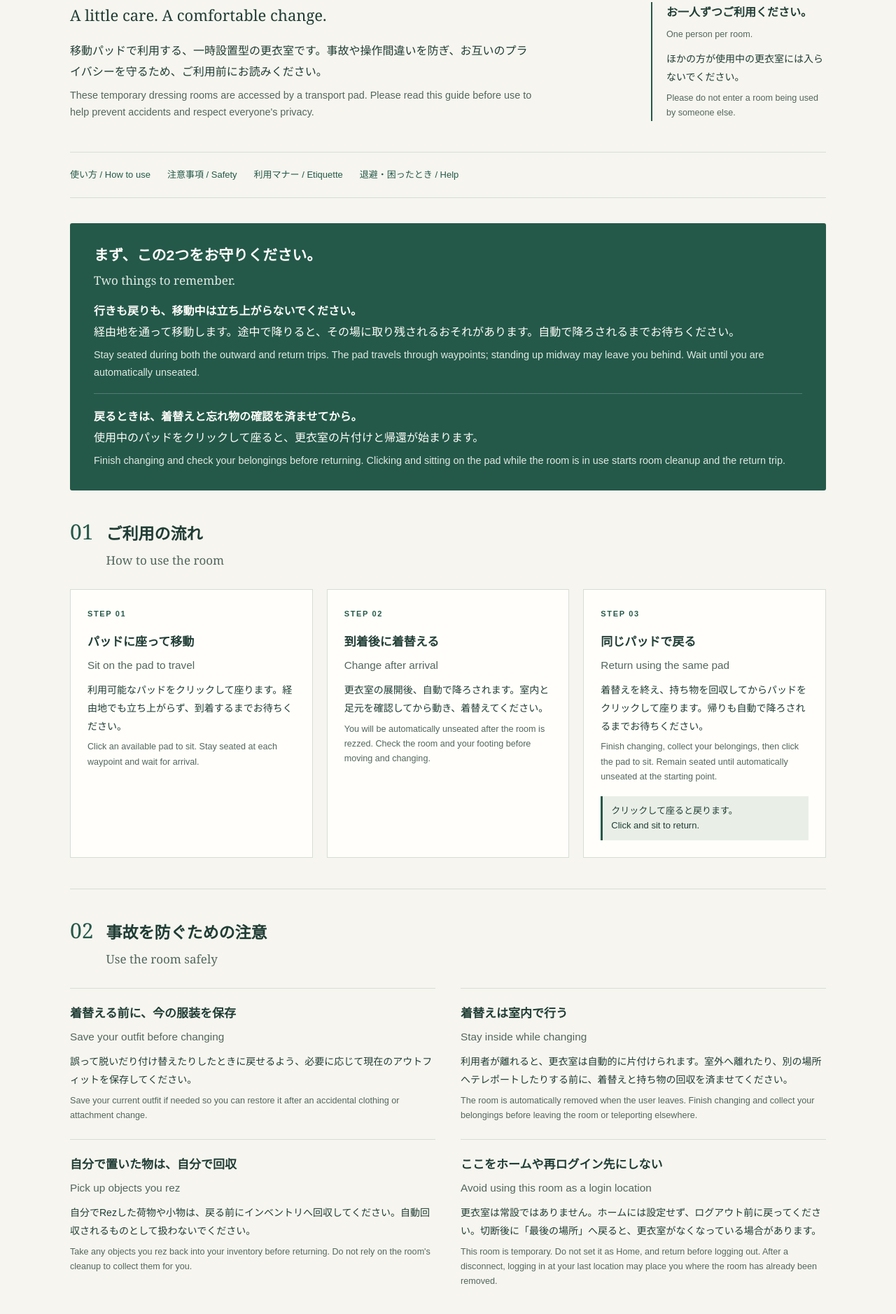
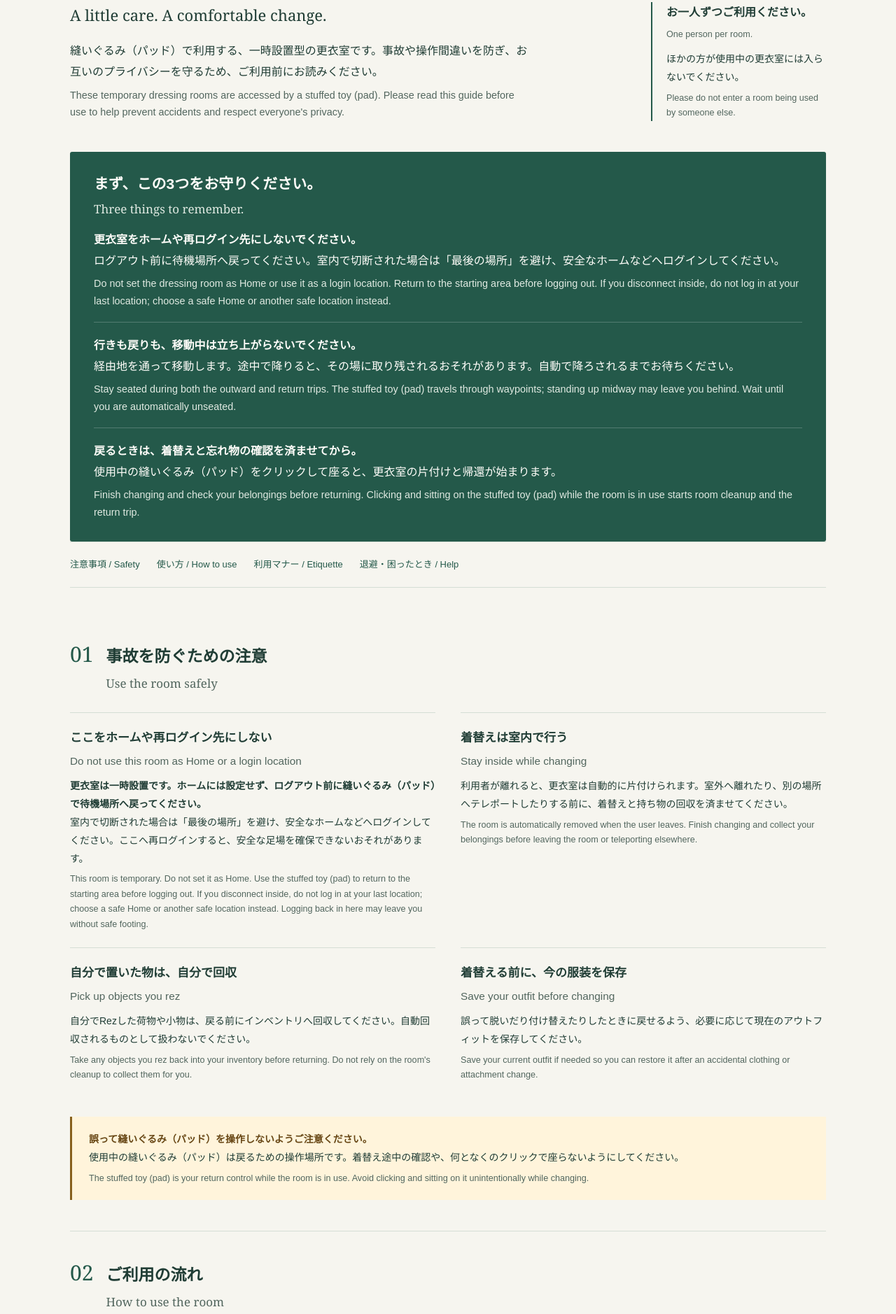
Before and after one commit to kawaiikagari/JAPAN-HIROBA-DRESSING-ROOM-USER-MANUARL, a plain HTML site: page index.html in a window 1280 px wide. Shown: the part 353-2231 px from the top of the page at 70% size. Drawn offline with Linux system fonts and the light colour scheme.

Commit message:
Update index.html

```diff
--- a/index.html
+++ b/index.html
@@ -120,7 +120,7 @@
         <p class="eyebrow" lang="en">SAFETY &amp; ETIQUETTE</p>
         <h1>気持ちよく、安心して<br>着替えるために。</h1>
         <p class="subtitle" lang="en">A little care. A comfortable change.</p>
-        <p class="intro">移動パッドで利用する、一時設置型の更衣室です。事故や操作間違いを防ぎ、お互いのプライバシーを守るため、ご利用前にお読みください。<span class="en" lang="en">These temporary dressing rooms are accessed by a transport pad. Please read this guide before use to help prevent accidents and respect everyone's privacy.</span></p>
+        <p class="intro">縫いぐるみ（パッド）で利用する、一時設置型の更衣室です。事故や操作間違いを防ぎ、お互いのプライバシーを守るため、ご利用前にお読みください。<span class="en" lang="en">These temporary dressing rooms are accessed by a stuffed toy (pad). Please read this guide before use to help prevent accidents and respect everyone's privacy.</span></p>
       </div>
       <aside class="hero-note">
         <strong>お一人ずつご利用ください。</strong>
@@ -128,34 +128,35 @@
         <p style="margin-top:12px">ほかの方が使用中の更衣室には入らないでください。<span class="en" lang="en">Please do not enter a room being used by someone else.</span></p>
       </aside>
     </div>
+    <aside class="priority" aria-labelledby="essential-title">
+      <h2 id="essential-title">まず、この3つをお守りください。<span class="en" lang="en">Three things to remember.</span></h2>
+      <p><strong>更衣室をホームや再ログイン先にしないでください。</strong><br>ログアウト前に待機場所へ戻ってください。室内で切断された場合は「最後の場所」を避け、安全なホームなどへログインしてください。<span class="en" lang="en">Do not set the dressing room as Home or use it as a login location. Return to the starting area before logging out. If you disconnect inside, do not log in at your last location; choose a safe Home or another safe location instead.</span></p>
+      <p><strong>行きも戻りも、移動中は立ち上がらないでください。</strong><br>経由地を通って移動します。途中で降りると、その場に取り残されるおそれがあります。自動で降ろされるまでお待ちください。<span class="en" lang="en">Stay seated during both the outward and return trips. The stuffed toy (pad) travels through waypoints; standing up midway may leave you behind. Wait until you are automatically unseated.</span></p>
+      <p><strong>戻るときは、着替えと忘れ物の確認を済ませてから。</strong><br>使用中の縫いぐるみ（パッド）をクリックして座ると、更衣室の片付けと帰還が始まります。<span class="en" lang="en">Finish changing and check your belongings before returning. Clicking and sitting on the stuffed toy (pad) while the room is in use starts room cleanup and the return trip.</span></p>
+    </aside>
     <nav aria-label="ページ内案内 / Page navigation">
+      <a href="#safety">注意事項 / <span lang="en">Safety</span></a>
       <a href="#howto">使い方 / <span lang="en">How to use</span></a>
-      <a href="#safety">注意事項 / <span lang="en">Safety</span></a>
       <a href="#manners">利用マナー / <span lang="en">Etiquette</span></a>
       <a href="#help">退避・困ったとき / <span lang="en">Help</span></a>
     </nav>
-    <aside class="priority" aria-labelledby="essential-title">
-      <h2 id="essential-title">まず、この2つをお守りください。<span class="en" lang="en">Two things to remember.</span></h2>
-      <p><strong>行きも戻りも、移動中は立ち上がらないでください。</strong><br>経由地を通って移動します。途中で降りると、その場に取り残されるおそれがあります。自動で降ろされるまでお待ちください。<span class="en" lang="en">Stay seated during both the outward and return trips. The pad travels through waypoints; standing up midway may leave you behind. Wait until you are automatically unseated.</span></p>
-      <p><strong>戻るときは、着替えと忘れ物の確認を済ませてから。</strong><br>使用中のパッドをクリックして座ると、更衣室の片付けと帰還が始まります。<span class="en" lang="en">Finish changing and check your belongings before returning. Clicking and sitting on the pad while the room is in use starts room cleanup and the return trip.</span></p>
-    </aside>
-    <section id="howto" aria-labelledby="howto-title">
-      <div class="section-heading"><span class="number" aria-hidden="true">01</span><h2 id="howto-title">ご利用の流れ<span class="en" lang="en">How to use the room</span></h2></div>
-      <ol class="steps">
-        <li><h3>パッドに座って移動<span class="en" lang="en">Sit on the pad to travel</span></h3><p>利用可能なパッドをクリックして座ります。経由地でも立ち上がらず、到着するまでお待ちください。<span class="en" lang="en">Click an available pad to sit. Stay seated at each waypoint and wait for arrival.</span></p></li>
-        <li><h3>到着後に着替える<span class="en" lang="en">Change after arrival</span></h3><p>更衣室の展開後、自動で降ろされます。室内と足元を確認してから動き、着替えてください。<span class="en" lang="en">You will be automatically unseated after the room is rezzed. Check the room and your footing before moving and changing.</span></p></li>
-        <li><h3>同じパッドで戻る<span class="en" lang="en">Return using the same pad</span></h3><p>着替えを終え、持ち物を回収してからパッドをクリックして座ります。帰りも自動で降ろされるまでお待ちください。<span class="en" lang="en">Finish changing, collect your belongings, then click the pad to sit. Remain seated until automatically unseated at the starting point.</span></p><span class="return-label">クリックして座ると戻ります。<br><span lang="en">Click and sit to return.</span></span></li>
-      </ol>
-    </section>
     <section id="safety" aria-labelledby="safety-title">
-      <div class="section-heading"><span class="number" aria-hidden="true">02</span><h2 id="safety-title">事故を防ぐための注意<span class="en" lang="en">Use the room safely</span></h2></div>
+      <div class="section-heading"><span class="number" aria-hidden="true">01</span><h2 id="safety-title">事故を防ぐための注意<span class="en" lang="en">Use the room safely</span></h2></div>
       <div class="rules">
-        <article class="rule"><h3>着替える前に、今の服装を保存<span class="en" lang="en">Save your outfit before changing</span></h3><p>誤って脱いだり付け替えたりしたときに戻せるよう、必要に応じて現在のアウトフィットを保存してください。<span class="en" lang="en">Save your current outfit if needed so you can restore it after an accidental clothing or attachment change.</span></p></article>
+        <article class="rule"><h3>ここをホームや再ログイン先にしない<span class="en" lang="en">Do not use this room as Home or a login location</span></h3><p><strong>更衣室は一時設置です。ホームには設定せず、ログアウト前に縫いぐるみ（パッド）で待機場所へ戻ってください。</strong><br>室内で切断された場合は「最後の場所」を避け、安全なホームなどへログインしてください。ここへ再ログインすると、安全な足場を確保できないおそれがあります。<span class="en" lang="en">This room is temporary. Do not set it as Home. Use the stuffed toy (pad) to return to the starting area before logging out. If you disconnect inside, do not log in at your last location; choose a safe Home or another safe location instead. Logging back in here may leave you without safe footing.</span></p></article>
         <article class="rule"><h3>着替えは室内で行う<span class="en" lang="en">Stay inside while changing</span></h3><p>利用者が離れると、更衣室は自動的に片付けられます。室外へ離れたり、別の場所へテレポートしたりする前に、着替えと持ち物の回収を済ませてください。<span class="en" lang="en">The room is automatically removed when the user leaves. Finish changing and collect your belongings before leaving the room or teleporting elsewhere.</span></p></article>
         <article class="rule"><h3>自分で置いた物は、自分で回収<span class="en" lang="en">Pick up objects you rez</span></h3><p>自分でRezした荷物や小物は、戻る前にインベントリへ回収してください。自動回収されるものとして扱わないでください。<span class="en" lang="en">Take any objects you rez back into your inventory before returning. Do not rely on the room's cleanup to collect them for you.</span></p></article>
-        <article class="rule"><h3>ここをホームや再ログイン先にしない<span class="en" lang="en">Avoid using this room as a login location</span></h3><p>更衣室は常設ではありません。ホームには設定せず、ログアウト前に戻ってください。切断後に「最後の場所」へ戻ると、更衣室がなくなっている場合があります。<span class="en" lang="en">This room is temporary. Do not set it as Home, and return before logging out. After a disconnect, logging in at your last location may place you where the room has already been removed.</span></p></article>
+        <article class="rule"><h3>着替える前に、今の服装を保存<span class="en" lang="en">Save your outfit before changing</span></h3><p>誤って脱いだり付け替えたりしたときに戻せるよう、必要に応じて現在のアウトフィットを保存してください。<span class="en" lang="en">Save your current outfit if needed so you can restore it after an accidental clothing or attachment change.</span></p></article>
       </div>
-      <aside class="note"><strong>誤ってパッドを操作しないようご注意ください。</strong><br>使用中のパッドは戻るための操作場所です。着替え途中の確認や、何となくのクリックで座らないようにしてください。<span class="en" lang="en">The pad is your return control while the room is in use. Avoid clicking and sitting on it unintentionally while changing.</span></aside>
+      <aside class="note"><strong>誤って縫いぐるみ（パッド）を操作しないようご注意ください。</strong><br>使用中の縫いぐるみ（パッド）は戻るための操作場所です。着替え途中の確認や、何となくのクリックで座らないようにしてください。<span class="en" lang="en">The stuffed toy (pad) is your return control while the room is in use. Avoid clicking and sitting on it unintentionally while changing.</span></aside>
+    </section>
+    <section id="howto" aria-labelledby="howto-title">
+      <div class="section-heading"><span class="number" aria-hidden="true">02</span><h2 id="howto-title">ご利用の流れ<span class="en" lang="en">How to use the room</span></h2></div>
+      <ol class="steps">
+        <li><h3>縫いぐるみ（パッド）に座って移動<span class="en" lang="en">Sit on the stuffed toy (pad) to travel</span></h3><p>利用可能な縫いぐるみ（パッド）をクリックして座ります。経由地でも立ち上がらず、到着するまでお待ちください。<span class="en" lang="en">Click an available stuffed toy (pad) to sit. Stay seated at each waypoint and wait for arrival.</span></p></li>
+        <li><h3>到着後に着替える<span class="en" lang="en">Change after arrival</span></h3><p>更衣室の展開後、自動で降ろされます。室内と足元を確認してから動き、着替えてください。<span class="en" lang="en">You will be automatically unseated after the room is rezzed. Check the room and your footing before moving and changing.</span></p></li>
+        <li><h3>同じ縫いぐるみ（パッド）で戻る<span class="en" lang="en">Return using the same stuffed toy (pad)</span></h3><p>着替えを終え、持ち物を回収してから縫いぐるみ（パッド）をクリックして座ります。帰りも自動で降ろされるまでお待ちください。<span class="en" lang="en">Finish changing, collect your belongings, then click the stuffed toy (pad) to sit. Remain seated until automatically unseated at the starting point.</span></p><span class="return-label">縫いぐるみ（パッド）をクリックして座ると、待機場所へ戻ります。<br><span lang="en">Click the stuffed toy (pad) to sit and return to the waiting area.</span></span></li>
+      </ol>
     </section>
     <section id="manners" aria-labelledby="manners-title">
       <div class="section-heading"><span class="number" aria-hidden="true">03</span><h2 id="manners-title">お互いのための利用マナー<span class="en" lang="en">Respect other users</span></h2></div>
@@ -167,15 +168,16 @@
         <li><strong>大きな音、連続したジェスチャー、過剰なエフェクトは控えてください。</strong><span class="en" lang="en">Keep loud sounds, repeated gestures and excessive effects to a minimum.</span></li>
         <li><strong>着替えが済んだら戻り、長時間の放置や荷物の置きっぱなしはおやめください。</strong><span class="en" lang="en">Return when you have finished. Please avoid prolonged AFK use and do not leave belongings behind.</span></li>
       </ul>
+      <aside class="note"><strong>悪質な覗き見や、他の利用者の更衣室への故意の侵入には、厳正に対処いたします。</strong><span class="en" lang="en">Malicious peeping or deliberate unauthorized entry into another user's dressing room will be dealt with firmly.</span></aside>
       <aside class="note"><strong>プライバシーについて</strong><br>入室制限があっても、外部からの視線や撮影を完全に防げるとは限りません。お互いのプライバシーを尊重してご利用ください。<span class="en" lang="en">Entry restrictions do not guarantee complete protection from outside viewing or recording. Please respect everyone's privacy.</span></aside>
     </section>
     <section id="help" aria-labelledby="help-title">
       <div class="section-heading"><span class="number" aria-hidden="true">04</span><h2 id="help-title">退避・困ったとき<span class="en" lang="en">Evacuation &amp; help</span></h2></div>
       <div class="escape">
         <div><h3>警告が出たら、速やかに退避<span class="en" lang="en">Leave promptly if you receive a warning</span></h3><p>ほかの方の更衣室に誤って入った場合は、すぐに退出してください。プライベートエリアの警告が出た場合は、案内に従って10秒以内に退避してください。<span class="en" lang="en">If you accidentally enter another user's room, leave immediately. If you receive a private-area warning, follow the instructions and leave within 10 seconds.</span></p></div>
-        <div class="destination"><small>退避先 / <span lang="en">Evacuation destination</span></small><strong class="coordinates" lang="en">Davros<br>(86, 100, 24)</strong><a class="button" href="https://maps.secondlife.com/secondlife/Davros/86/100/24">退避先の地図を開く<span class="en" lang="en">Open destination map</span></a></div>
+        <div class="destination"><small>退避先 / <span lang="en">Evacuation destination</span></small><p><strong>縫いぐるみ（パッド）待機場所</strong><span class="en" lang="en">Stuffed toy (pad) waiting area</span></p><strong class="coordinates" lang="en">Davros<br>(86, 100, 24)</strong><a class="button" href="https://maps.secondlife.com/secondlife/Davros/86/100/24">待機場所の地図を開く<span class="en" lang="en">Open waiting area map</span></a></div>
       </div>
-      <p class="trouble"><strong>移動しない・途中で降りた・戻れない場合</strong><br>むやみに操作を繰り返さず、安全な場所へ退避したうえで管理者へお知らせください。発生した状況と、そのときの表示内容を伝えると確認に役立ちます。<span class="en" lang="en">If the pad does not move, you become unseated midway, or you cannot return, avoid repeatedly trying controls. Move to safety and inform the administrator, including what happened and any messages shown.</span></p>
+      <p class="trouble"><strong>移動しない・途中で降りた・戻れない場合</strong><br>むやみに操作を繰り返さず、安全な場所へ退避したうえで管理者へお知らせください。発生した状況と、そのときの表示内容を伝えると確認に役立ちます。<span class="en" lang="en">If the stuffed toy (pad) does not move, you become unseated midway, or you cannot return, avoid repeatedly trying controls. Move to safety and inform the administrator, including what happened and any messages shown.</span></p>
     </section>
   </main>
   <footer class="wrap"><div class="footer-row"><span lang="en">JAPAN HIROBA · DRESSING ROOM GUIDE</span><a href="#top">ページ上部へ / <span lang="en">Back to top</span></a></div></footer>
```
